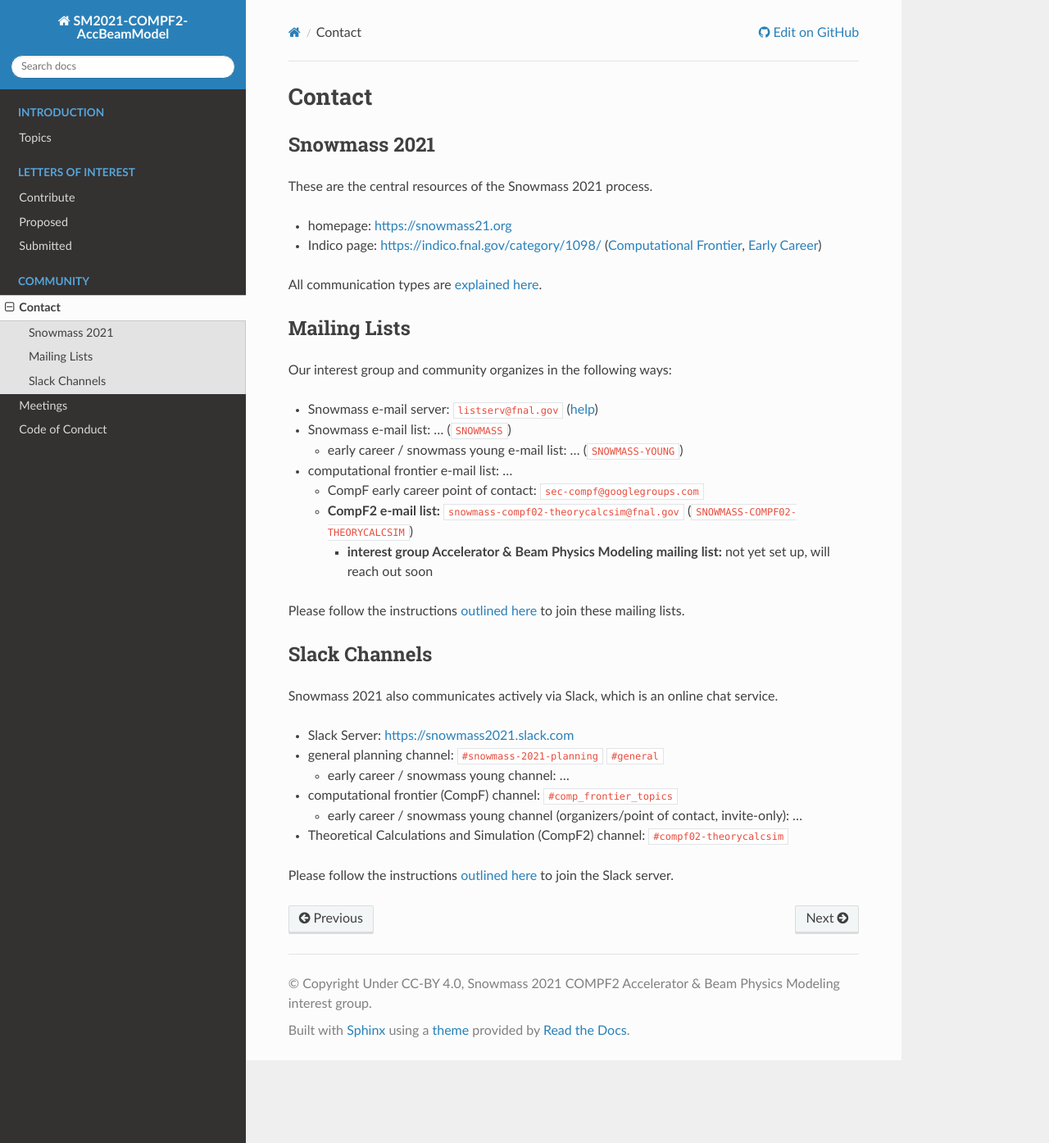
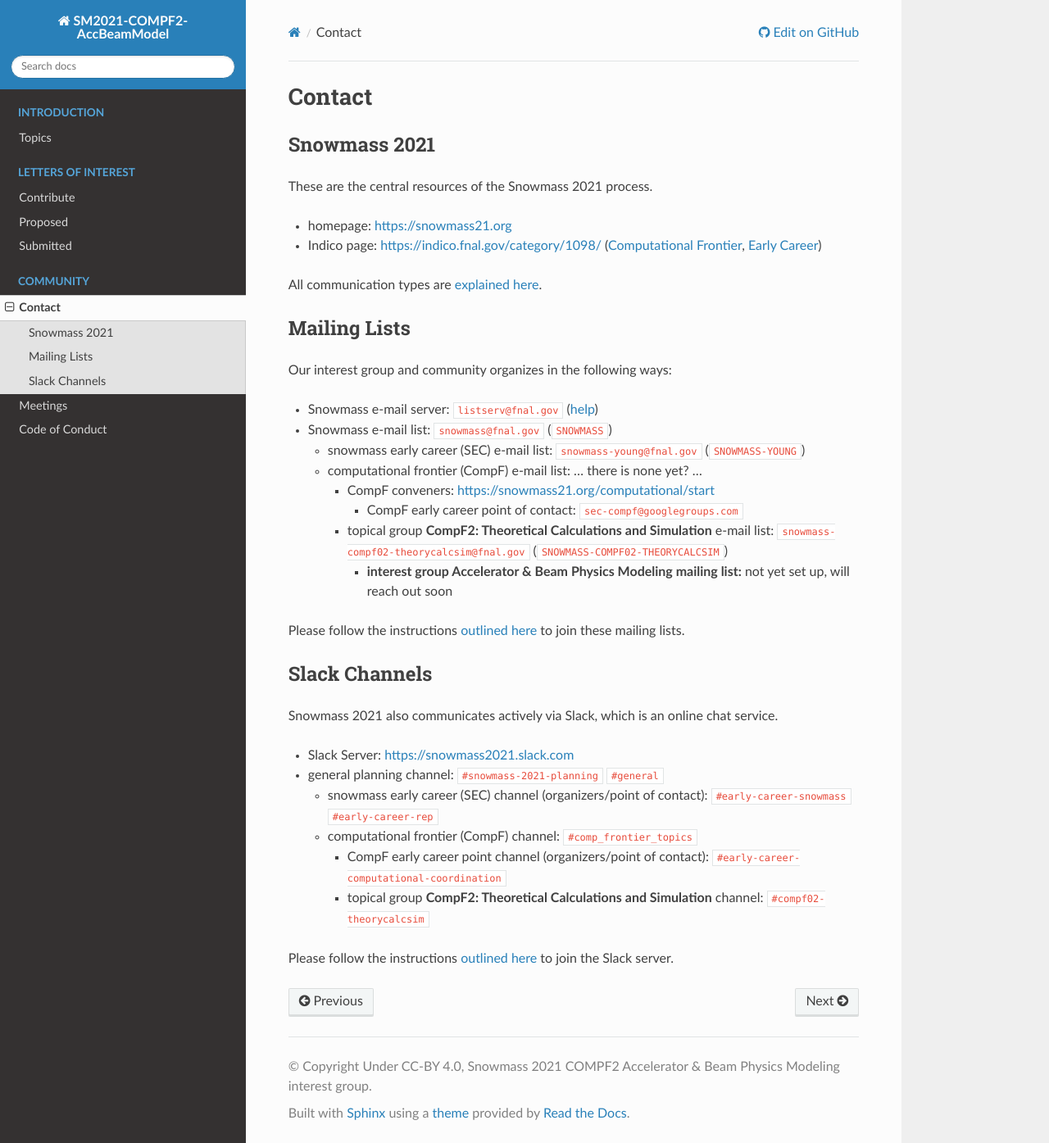
Before and after one commit to snowmass-compf2-accbeammodel/snowmass-compf2-accbeammodel.github.io, a Sphinx documentation site: the page built from docs/source/community/contact.rst, in a window 1280 px wide and 1395 px high. Shown: the whole window at 82% size. Built offline with Sphinx 7.4.7 and the Read the Docs theme 2.0.0, drawn with Linux system fonts in a browser that asks for light colours.

Commit message:
Contacts: Reorder

```diff
--- a/docs/source/community/contact.rst
+++ b/docs/source/community/contact.rst
@@ -20,15 +20,17 @@ Mailing Lists
 Our interest group and community organizes in the following ways:
 
 * Snowmass e-mail server: ``listserv@fnal.gov`` (`help <https://listserv.fnal.gov/users.asp#subscribe%20to%20list>`_)
-* Snowmass e-mail list: ... (``SNOWMASS``)
+* Snowmass e-mail list: ``snowmass@fnal.gov`` (``SNOWMASS``)
 
-  * early career / snowmass young e-mail list: ... (``SNOWMASS-YOUNG``)
-* computational frontier e-mail list: ...
+  * snowmass early career (SEC) e-mail list: ``snowmass-young@fnal.gov`` (``SNOWMASS-YOUNG``)
+  * computational frontier (CompF) e-mail list: ... there is none yet? ...
 
-  * CompF early career point of contact: ``sec-compf@googlegroups.com``
-  * **CompF2 e-mail list:**  ``snowmass-compf02-theorycalcsim@fnal.gov`` (``SNOWMASS-COMPF02-THEORYCALCSIM``)
+    * CompF conveners: https://snowmass21.org/computational/start
 
-    * **interest group Accelerator & Beam Physics Modeling mailing list:** not yet set up, will reach out soon
+      * CompF early career point of contact: ``sec-compf@googlegroups.com``
+    * topical group **CompF2: Theoretical Calculations and Simulation** e-mail list:  ``snowmass-compf02-theorycalcsim@fnal.gov`` (``SNOWMASS-COMPF02-THEORYCALCSIM``)
+
+      * **interest group Accelerator & Beam Physics Modeling mailing list:** not yet set up, will reach out soon
 
 Please follow the instructions `outlined here <https://snowmass21.org/#join_slack_workspace_and_snowmass_email_list>`_ to join these mailing lists.
 
@@ -41,10 +43,10 @@ Snowmass 2021 also communicates actively via Slack, which is an online chat serv
 * Slack Server: https://snowmass2021.slack.com
 * general planning channel: ``#snowmass-2021-planning`` ``#general``
 
-  * early career / snowmass young channel: ...
-* computational frontier (CompF) channel: ``#comp_frontier_topics``
+  * snowmass early career (SEC)  channel (organizers/point of contact): ``#early-career-snowmass`` ``#early-career-rep``
+  * computational frontier (CompF) channel: ``#comp_frontier_topics``
 
-  * early career / snowmass young channel (organizers/point of contact, invite-only): ...
-* Theoretical Calculations and Simulation (CompF2) channel: ``#compf02-theorycalcsim``
+    * CompF early career point channel (organizers/point of contact): ``#early-career-computational-coordination``
+    * topical group **CompF2: Theoretical Calculations and Simulation** channel: ``#compf02-theorycalcsim``
 
 Please follow the instructions `outlined here <https://snowmass21.org/#join_slack_workspace_and_snowmass_email_list>`_ to join the Slack server.
```
